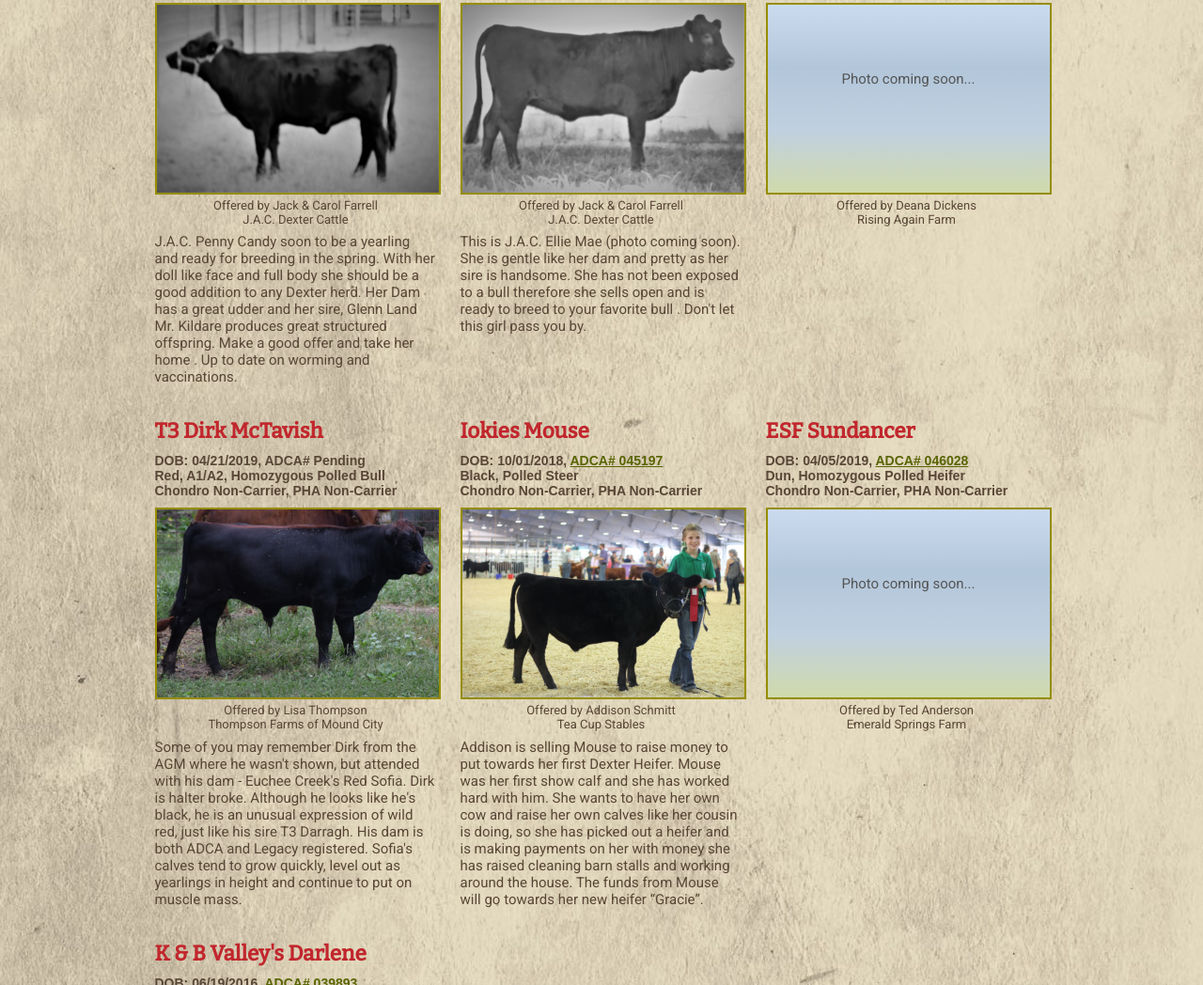
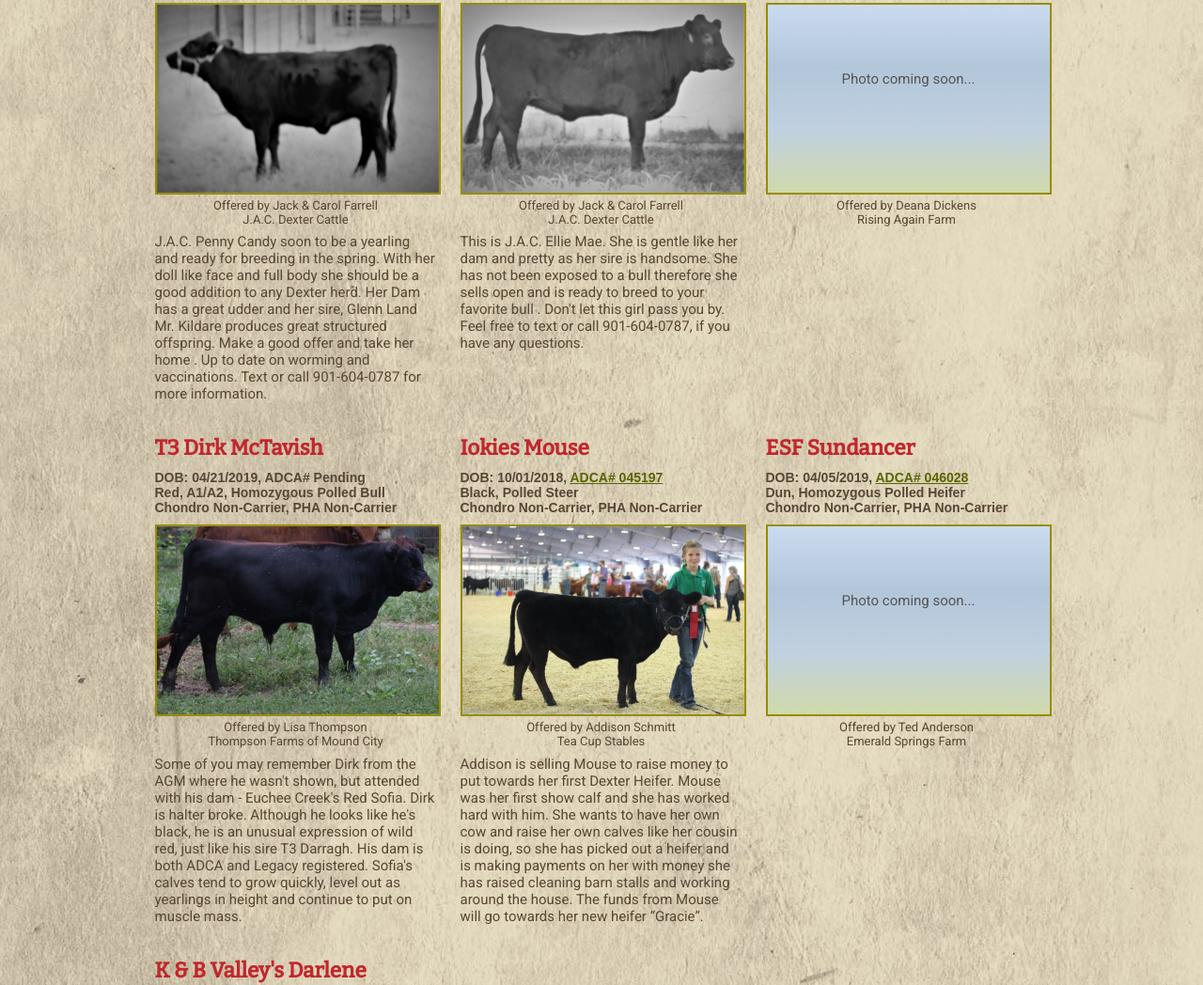
Before and after one commit to cdurrett/mdba2019, a plain HTML site: page index.html in a window 1280 px wide. Shown: the part 686-1734 px from the top of the page at 94% size. Drawn offline with nearby package versions, Linux system fonts and the light colour scheme.

Commit message:
update JAC entries for Carol

```diff
--- a/index.html
+++ b/index.html
@@ -101,7 +101,7 @@
 				With her doll like face and full body she should be a good addition to any Dexter
 				herd. Her Dam has a great udder and her sire, Glenn Land  Mr. Kildare produces
 				great structured offspring. Make a good offer and take her home . Up to date on
-				worming and vaccinations.</p>
+				worming and vaccinations. Text or call 901-604-0787 for more information.</p>
 			</div>
 		</div>
 
@@ -120,9 +120,10 @@
 				<h5>Offered by Jack & Carol Farrell<br>J.A.C. Dexter Cattle</h5>
 			</div>
 			<div>
-				<p>This is J.A.C. Ellie Mae (photo coming soon).  She is gentle like her dam and pretty as her sire is
+				<p>This is J.A.C. Ellie Mae.  She is gentle like her dam and pretty as her sire is
 				handsome. She has not been exposed to a bull therefore she sells open and  is ready
-				to breed to your favorite bull . Don't let this girl pass you by.</p>
+				to breed to your favorite bull . Don't let this girl pass you by. Feel free to text
+				or call 901-604-0787, if you have any questions.</p>
 			</div>
 		</div>
 
```
